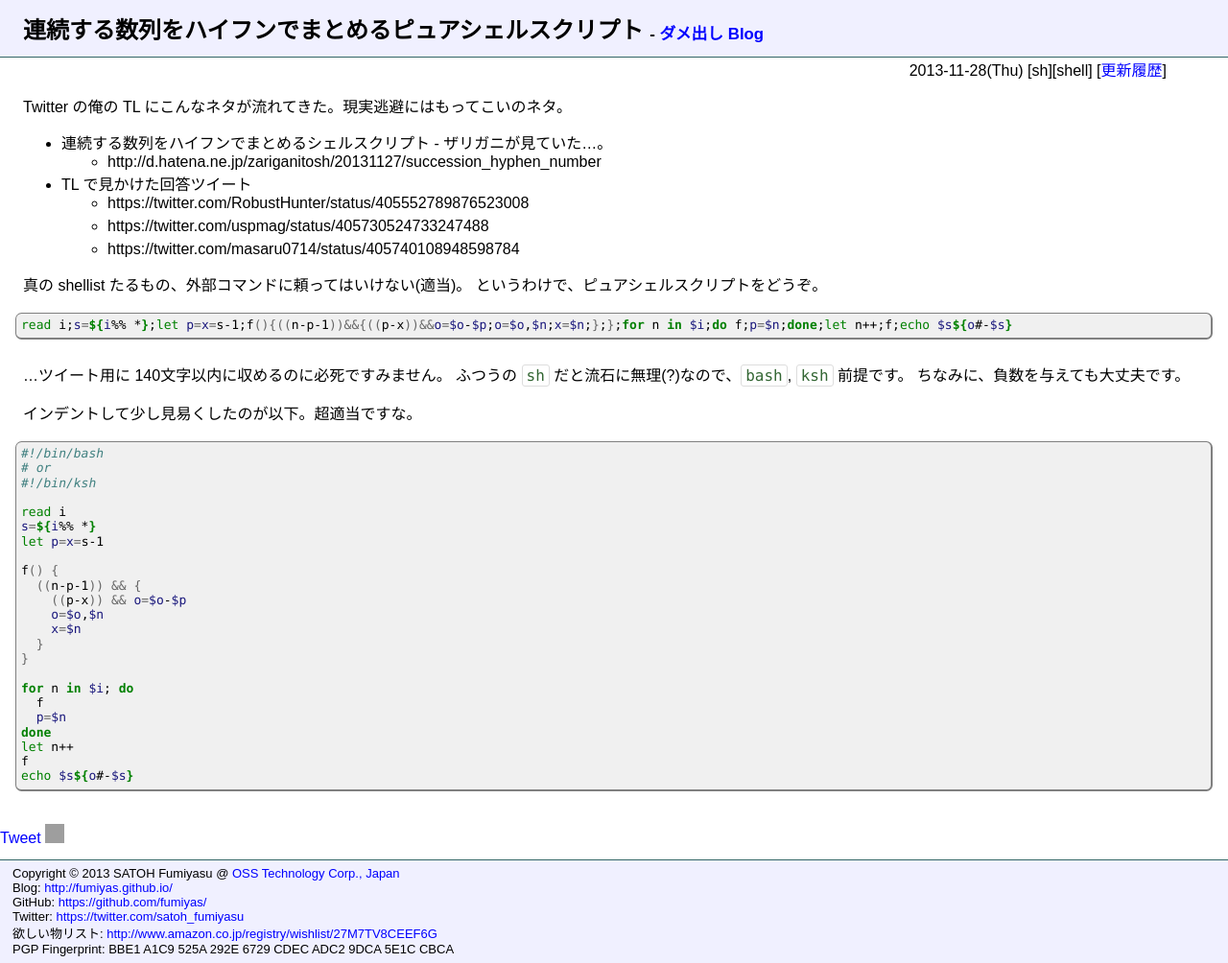
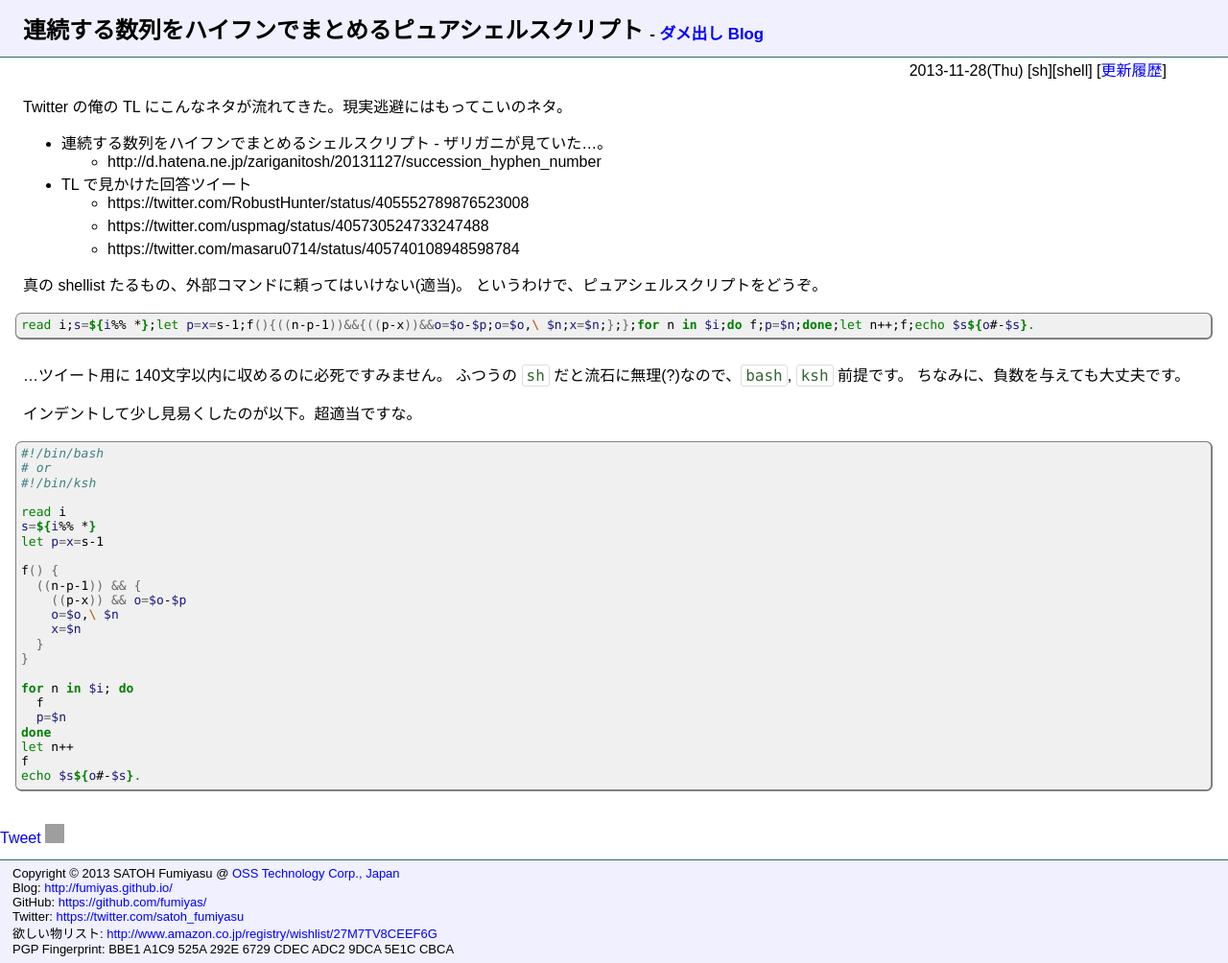
Before and after one commit to fumiyas/fumiyas.github.io, a Jekyll site: the page built from _posts/2013-11-28-compact-seqnumbers-by-shell.md, in a window 1280 px wide. Shown: the whole page at 96% size. Built offline with Jekyll 4.4.1, drawn with Linux system fonts in a browser that asks for light colours; Markdown is read by kramdown in place of the engine named in the settings; comment, search, counter and statistics services are not loaded; grey boxes are pictures that could not be loaded.

Commit message:
Revise script to follow spec.

````diff
--- a/_posts/2013-11-28-compact-seqnumbers-by-shell.md
+++ b/_posts/2013-11-28-compact-seqnumbers-by-shell.md
@@ -17,7 +17,7 @@ Twitter の俺の TL にこんなネタが流れてきた。現実逃避には
 というわけで、ピュアシェルスクリプトをどうぞ。
 
 ``` bash
-read i;s=${i%% *};let p=x=s-1;f(){((n-p-1))&&{((p-x))&&o=$o-$p;o=$o,$n;x=$n;};};for n in $i;do f;p=$n;done;let n++;f;echo $s${o#-$s}
+read i;s=${i%% *};let p=x=s-1;f(){((n-p-1))&&{((p-x))&&o=$o-$p;o=$o,\ $n;x=$n;};};for n in $i;do f;p=$n;done;let n++;f;echo $s${o#-$s}.
 ```
 
 …ツイート用に 140文字以内に収めるのに必死ですみません。
@@ -39,7 +39,7 @@ let p=x=s-1
 f() {
   ((n-p-1)) && {
     ((p-x)) && o=$o-$p
-    o=$o,$n
+    o=$o,\ $n
     x=$n
   }
 }
@@ -50,5 +50,5 @@ for n in $i; do
 done
 let n++
 f
-echo $s${o#-$s}
+echo $s${o#-$s}.
 ```
````
